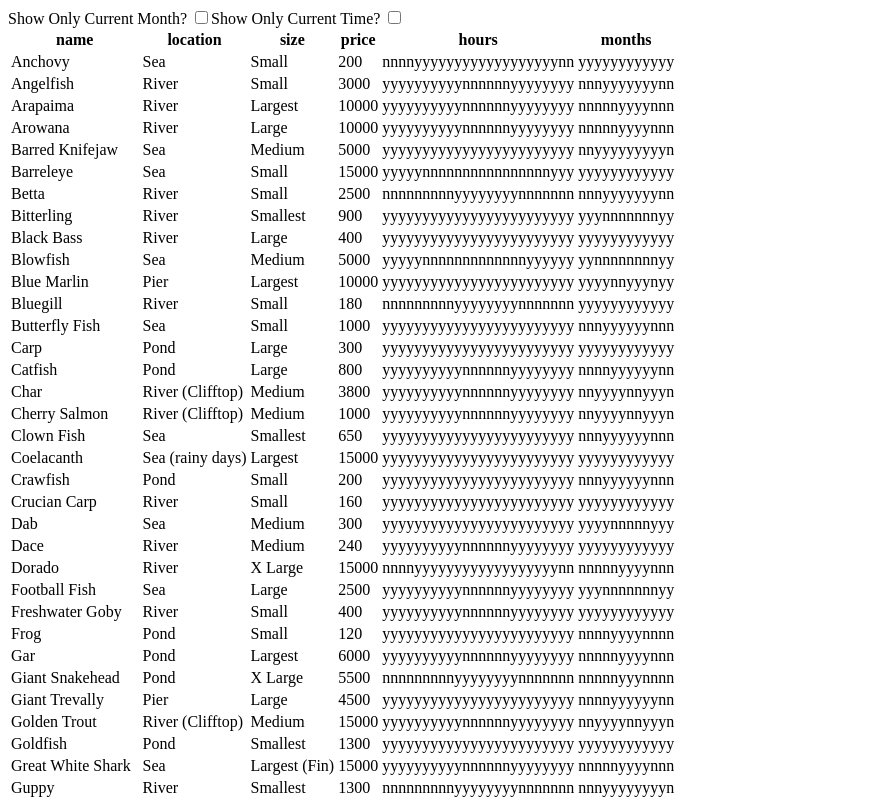
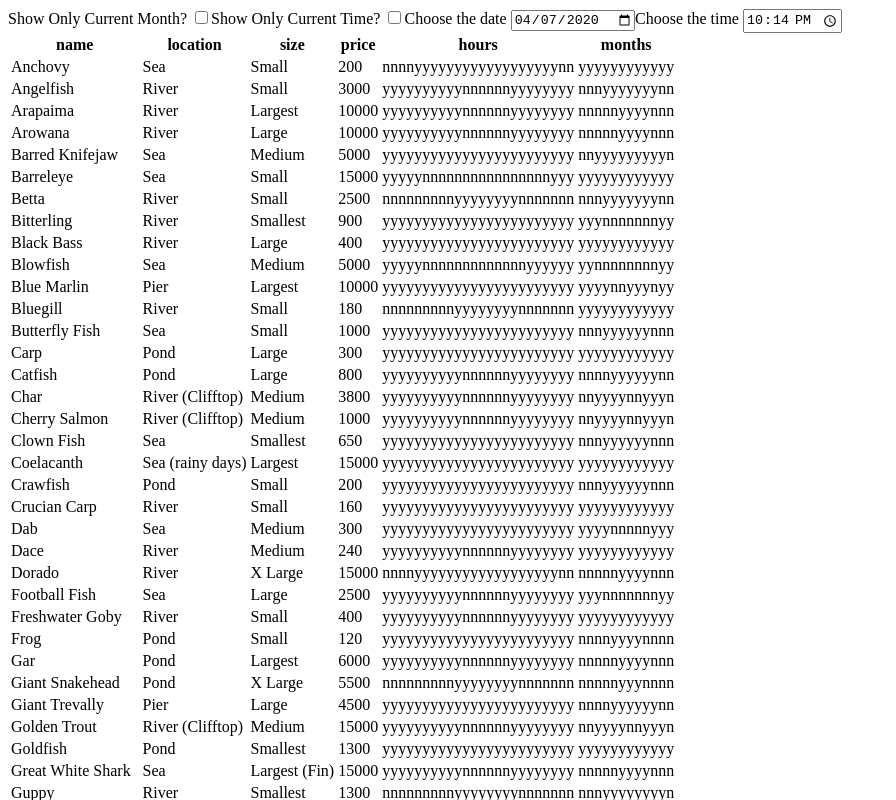
Before and after one commit to tvanantwerp/acnh-catches, a React (Create React App) app: page / in a window 1280 px wide. Shown: the top 800 px of the page, without its empty margins (0-896 px from the left). Built offline with nearby package versions, Linux system fonts and the light colour scheme.

Commit message:
Correctly record and pass date and time

```diff
--- a/src/App.tsx
+++ b/src/App.tsx
@@ -4,8 +4,15 @@ import { ICatch } from './types';
 import Fish from './components/Fish';
 
 const App: React.FC = () => {
+  const now = new Date();
   const [sortBy, setSortBy] = useState('name' as keyof ICatch);
   const [sortAsc, setSortAsc] = useState(true);
+  const [date, setDate] = useState(
+    `${now.getFullYear()}-${
+      now.getMonth() < 9 ? '0' + (now.getMonth() + 1) : now.getMonth() + 1
+    }-${now.getDate() <= 9 ? '0' + now.getDate() : now.getDate()}`
+  );
+  const [time, setTime] = useState(`${now.getHours()}:${now.getMinutes()}`);
   const [showOnlyCurrentMonth, setShowOnlyCurrentMonth] = useState(false);
   const [showOnlyCurrentHour, setShowOnlyCurrentHour] = useState(false);
 
@@ -27,11 +34,33 @@ const App: React.FC = () => {
           onChange={() => setShowOnlyCurrentHour(!showOnlyCurrentHour)}
         />
       </label>
+      <label>
+        Choose the date{' '}
+        <input
+          type="date"
+          value={date}
+          onChange={(e) => {
+            setDate(e.target.value);
+          }}
+        />
+      </label>
+      <label>
+        Choose the time{' '}
+        <input
+          type="time"
+          value={time}
+          onChange={(e) => {
+            setTime(e.target.value);
+          }}
+        />
+      </label>
       <Fish
         sortBy={sortBy}
         sortAsc={sortAsc}
         setSortBy={setSortBy}
         setSortAsc={setSortAsc}
+        month={new Date(date).getMonth() + 1}
+        hour={new Date(time).getHours()}
         showOnlyCurrentHour={showOnlyCurrentHour}
         showOnlyCurrentMonth={showOnlyCurrentMonth}
       />
--- a/src/components/Fish.tsx
+++ b/src/components/Fish.tsx
@@ -8,6 +8,8 @@ const Fish = ({
   setSortBy,
   sortAsc,
   setSortAsc,
+  month,
+  hour,
   showOnlyCurrentMonth,
   showOnlyCurrentHour,
 }: ICatchProp) => {
--- a/src/types.ts
+++ b/src/types.ts
@@ -12,6 +12,8 @@ export interface ICatchProp {
   setSortBy: (heading: keyof ICatch) => void;
   sortAsc: boolean;
   setSortAsc: (asc: boolean) => void;
+  month: number;
+  hour: number;
   showOnlyCurrentMonth: boolean;
   showOnlyCurrentHour: boolean;
 }
```
